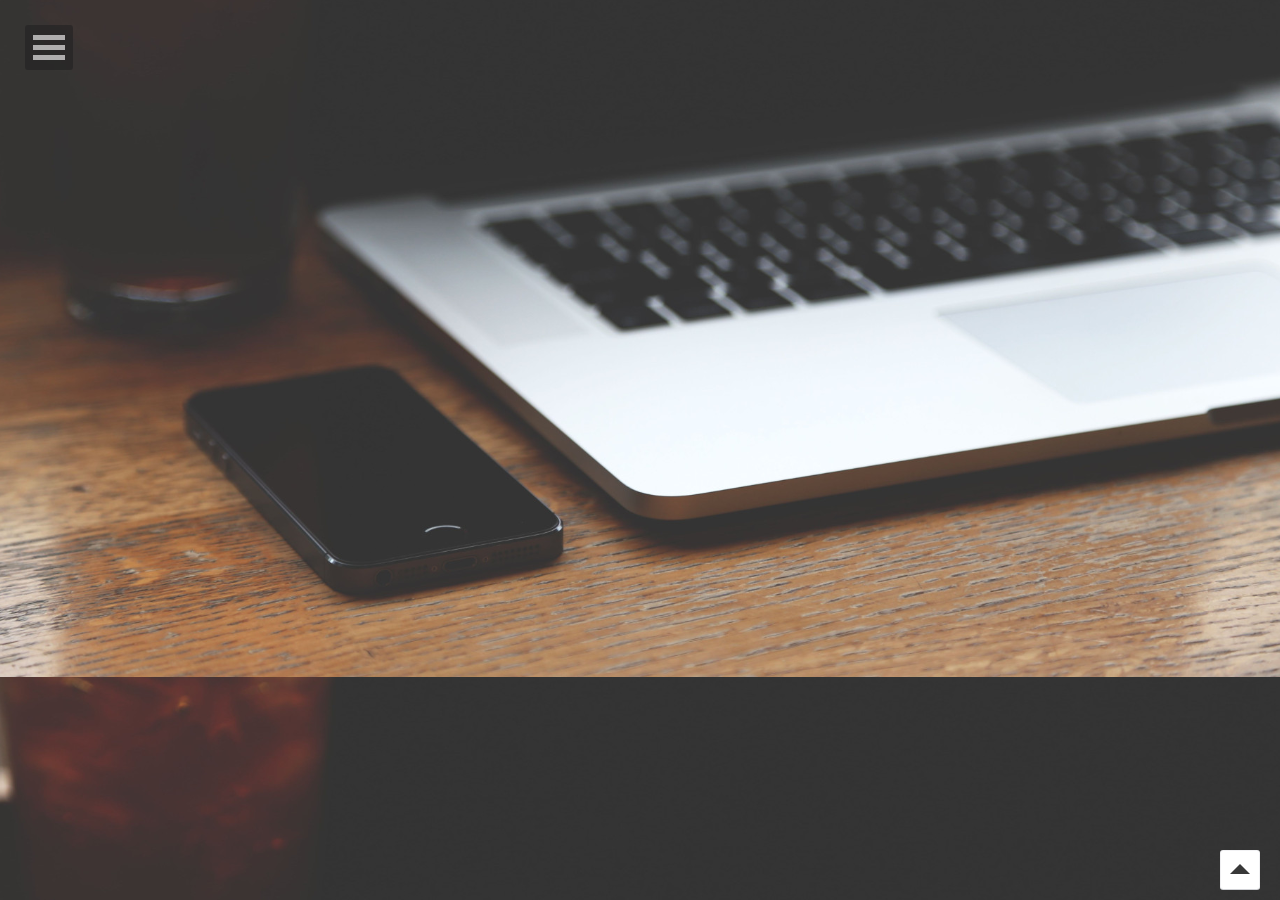
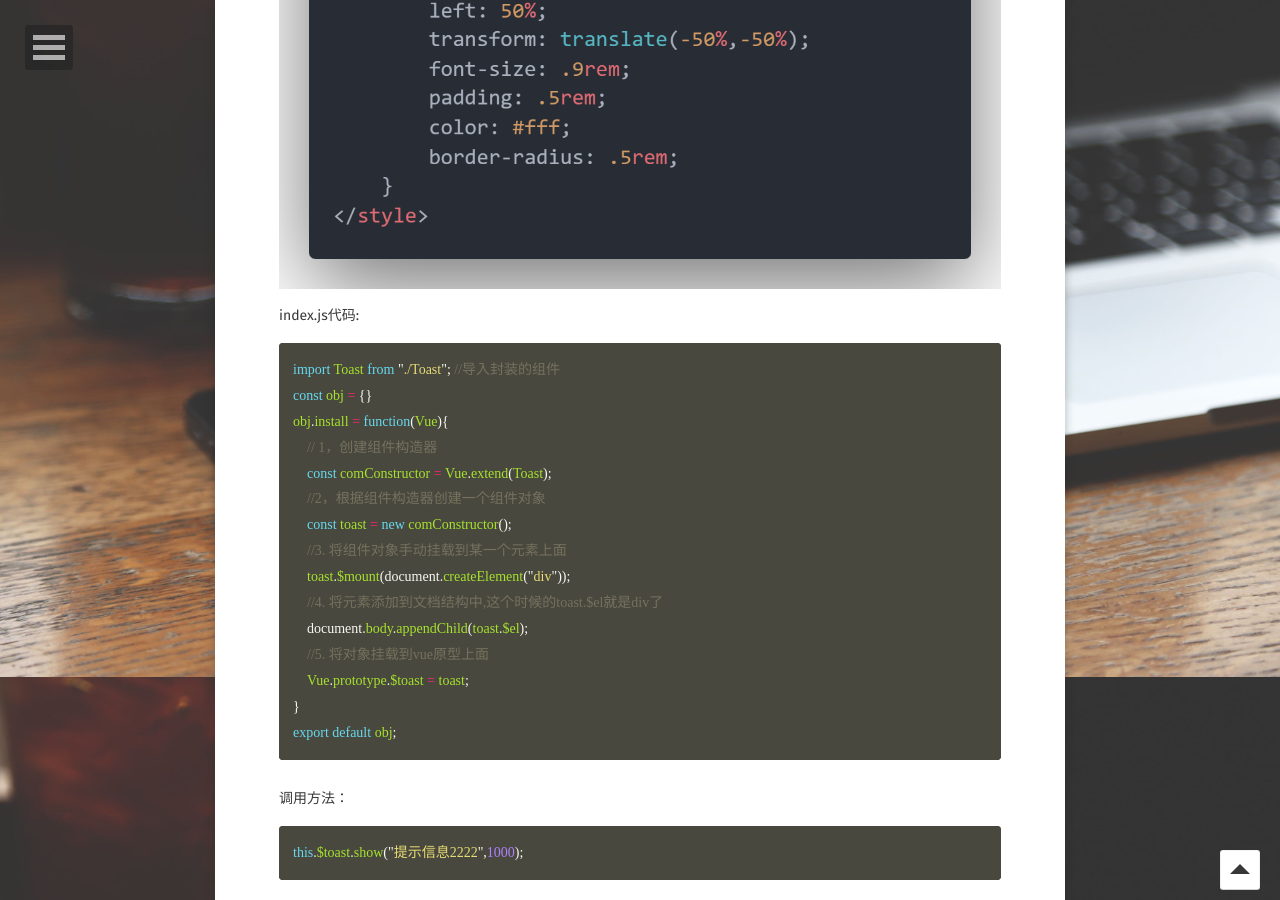
Before and after one commit to thomas-void0/lmxyjy.github.io, a Jekyll site: the page built from _posts/2020-1-18-vue项目商城问题记录.md, in a window 1280 px wide and 900 px high, scrolled down 6523 px. Built offline with Jekyll 4.4.1, drawn with Linux system fonts in a browser that asks for light colours; some web fonts are replaced; comment, search, counter and statistics services are not loaded; some of the changed text lies outside the part shown.

Commit message:
项目更新

`````diff
--- a/_posts/2020-1-18-vue项目商城问题记录.md
+++ b/_posts/2020-1-18-vue项目商城问题记录.md
@@ -149,3 +149,48 @@ vuex的actions中发起异步请求的代码：
         finish.apply(this.bscorll)//图片渲染完成后上拉结束
     })
 ````
+
+**问题五、解决移动端点击300ms延迟的问题**
+
+可以使用fastClick库解决移动端浏览器默认点击事件延迟300ms的问题。
+
+**使用方法如下:**
+
+`npm install fastclick --save`
+
+在main.js中:
+
+````js
+import fastClick from "fastclick";
+fastClick.attach(document.body);//解决移动端300ms的延迟
+````
+
+**问题六、全局提示组件的创建和使用**
+
+创建全局组件后，使用的时候只需要调用一个方法传参即可。非常的方便，创建的方式如下所示：
+
+组件代码：
+![组件代码](../assets/img/vue-pro/code.png)
+
+index.js代码:
+````js
+import Toast from "./Toast"; //导入封装的组件
+const obj = {}
+obj.install = function(Vue){
+    // 1，创建组件构造器
+    const comConstructor = Vue.extend(Toast);
+    //2，根据组件构造器创建一个组件对象
+    const toast = new comConstructor();
+    //3. 将组件对象手动挂载到某一个元素上面
+    toast.$mount(document.createElement("div"));
+    //4. 将元素添加到文档结构中,这个时候的toast.$el就是div了
+    document.body.appendChild(toast.$el);
+    //5. 将对象挂载到vue原型上面
+    Vue.prototype.$toast = toast;
+}
+export default obj;
+````
+调用方法：
+````js
+this.$toast.show("提示信息2222",1000);
+````
`````
Also changed, not shown: assets/img/vue-pro/code.png (added).
